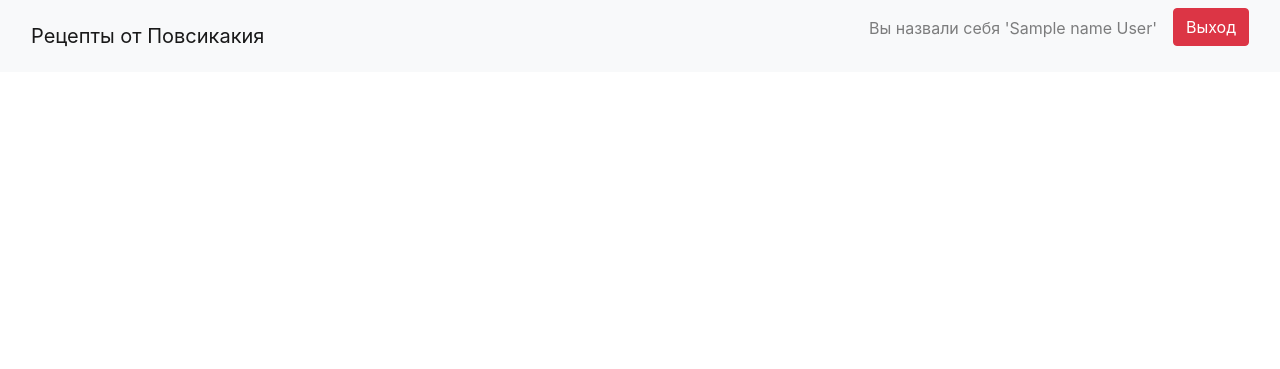
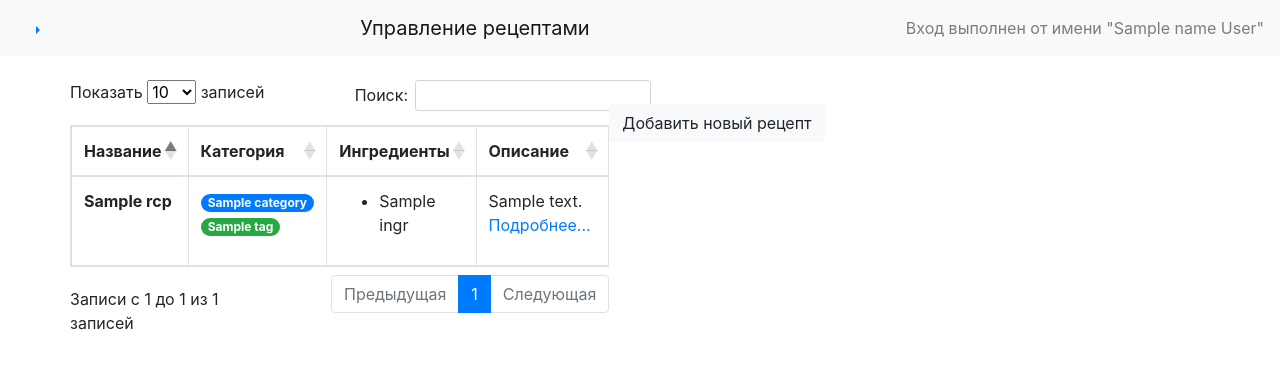
Before and after one commit to orangefrg/cookbook, a Django app: template templates/recipes.html in a window 1280 px wide. Shown: the top 369 px of the page. Run offline with Django 3.2, Linux system fonts and the light colour scheme; the template is opened without the code that fills it: most values are stand-ins (such as "Sample title", 1, 10 or a date in 2020); some libraries are stand-ins or nearby versions.

Commit message:
Recipes page table view and placeholder for form

```diff
--- /dev/null
+++ b/templates/elements/common_header.html
@@ -0,0 +1,10 @@
+<head>
+    <!-- Required meta tags -->
+    <meta charset="utf-8">
+    <meta name="viewport" content="width=device-width, initial-scale=1, shrink-to-fit=no">
+
+    <!-- Bootstrap CSS -->
+    <link rel="stylesheet" href="https://maxcdn.bootstrapcdn.com/bootstrap/4.0.0/css/bootstrap.min.css" integrity="sha384-Gn5384xqQ1aoWXA+058RXPxPg6fy4IWvTNh0E263XmFcJlSAwiGgFAW/dAiS6JXm" crossorigin="anonymous">
+    <link rel="stylesheet" href="https://cdn.datatables.net/1.10.16/css/dataTables.bootstrap4.min.css"/>
+    <link href="/static/css/open-iconic-bootstrap.css" rel="stylesheet">
+</head>
--- /dev/null
+++ b/templates/elements/common_scripts.html
@@ -0,0 +1,38 @@
+<!-- Optional JavaScript -->
+<!-- jQuery first, then Popper.js, then Bootstrap JS -->
+<script src="https://code.jquery.com/jquery-3.2.1.slim.min.js" integrity="sha384-KJ3o2DKtIkvYIK3UENzmM7KCkRr/rE9/Qpg6aAZGJwFDMVNA/GpGFF93hXpG5KkN" crossorigin="anonymous"></script>
+<script src="https://cdnjs.cloudflare.com/ajax/libs/popper.js/1.12.9/umd/popper.min.js" integrity="sha384-ApNbgh9B+Y1QKtv3Rn7W3mgPxhU9K/ScQsAP7hUibX39j7fakFPskvXusvfa0b4Q" crossorigin="anonymous"></script>
+<script src="https://maxcdn.bootstrapcdn.com/bootstrap/4.0.0/js/bootstrap.min.js" integrity="sha384-JZR6Spejh4U02d8jOt6vLEHfe/JQGiRRSQQxSfFWpi1MquVdAyjUar5+76PVCmYl" crossorigin="anonymous"></script>
+<script src="https://cdn.datatables.net/1.10.16/js/jquery.dataTables.min.js" crossorigin="anonymous"></script>
+{% if need_tables %}
+<script src="https://cdn.datatables.net/1.10.16/js/dataTables.bootstrap4.min.js" crossorigin="anonymous"></script>
+<script>
+    $(document).ready(function() {
+        $('#main-table').DataTable(
+        {
+            language: {
+            "processing": "Подождите...",
+            "search": "Поиск:",
+            "lengthMenu": "Показать _MENU_ записей",
+            "info": "Записи с _START_ до _END_ из _TOTAL_ записей",
+            "infoEmpty": "Записи с 0 до 0 из 0 записей",
+            "infoFiltered": "(отфильтровано из _MAX_ записей)",
+            "infoPostFix": "",
+            "loadingRecords": "Загрузка записей...",
+            "zeroRecords": "Записи отсутствуют.",
+            "emptyTable": "В таблице отсутствуют данные",
+            "paginate": {
+                "first": "Первая",
+                "previous": "Предыдущая",
+                "next": "Следующая",
+                "last": "Последняя"
+            },
+            "aria": {
+                "sortAscending": ": активировать для сортировки столбца по возрастанию",
+                "sortDescending": ": активировать для сортировки столбца по убыванию"
+            }
+            }
+        });
+    } );
+</script>
+{% endif %}
--- /dev/null
+++ b/templates/elements/nav_panel.html
@@ -0,0 +1,25 @@
+<nav class="navbar sticky-top navbar-light bg-light">
+    <div class="btn-group dropright">
+        <a class="nav-link dropdown-toggle" href="#" id="navbarDropdown" role="button" data-toggle="dropdown" aria-haspopup="true" aria-expanded="false">
+            <span class="oi oi-menu"></span>
+        </a>
+        <div class="dropdown-menu" aria-labelledby="navbarDropdown">
+            <a class="dropdown-item" href="/cookbook/generate">Подбор рецептов</a>
+            <div class="dropdown-divider"></div>
+            <h6 class="dropdown-header">Управление</h6>
+            <div class="dropdown-divider"></div>
+            <a class="dropdown-item" href="/cookbook/recipes">Рецепты</a>
+            <a class="dropdown-item" href="/cookbook/i_types">Типы ингредиентов</a>
+            <a class="dropdown-item" href="/cookbook/ingredients">Ингредиенты</a>
+            <div class="dropdown-divider"></div>
+            <h6 class="dropdown-header">Настройки</h6>
+            <div class="dropdown-divider"></div>
+            <a class="dropdown-item" href="/cookbook/settings">Генерация</a>
+            <a class="dropdown-item" href="/cookbook/logout">Сменить пользователя</a>
+        </div>
+    </div>
+    <div class="navbar-header">
+        <span class="navbar-brand">Управление рецептами</span>
+    </div>
+    <span class="navbar-text">Вход выполнен от имени "{{name}} {{lastname}}"</span>
+</nav>
--- a/templates/elements/user_panel.html
+++ /dev/null
@@ -1,11 +0,0 @@
-<nav class="navbar fixed-top navbar-light bg-light">
-        <div class="container-fluid">
-          <div class="navbar-header">
-            <a class="navbar-brand" href="/cookbook/recipes">Рецепты от Повсикакия</a>
-          </div>
-          <ul class="nav navbar-right list-inline">
-            <li class="active"><p class="navbar-text mr-3">Вы назвали себя '{{name}} {{lastname}}'</a></li>
-            <li class="list-inline-item"><a class="btn btn-danger navbar-btn" href="/cookbook/logout">Выход</a></li>
-          </ul>
-        </div>
-      </nav>
--- a/templates/login.html
+++ b/templates/login.html
@@ -1,7 +1,7 @@
 <!doctype html>
 <html lang="en">
   <head>
-    <title>Рецепты от Повсикакия - вход</title>
+    <title>Рецепты от Павсикакия - вход</title>
 
     <meta charset="utf-8">
     <meta name="viewport" content="width=device-width, initial-scale=1, shrink-to-fit=no">
@@ -17,7 +17,7 @@
     <div class="container">
       <div class="row justify-content-md-center">
         <div class="col-sm-12 align-self-center">
-          <h1 class="text-center">Рецепты от Повсикакия - вход</h1>
+          <h1 class="text-center">Рецепты от Павсикакия - вход</h1>
         </div>
       </div>
       <div class="row justify-content-md-center">
--- a/templates/recipes.html
+++ b/templates/recipes.html
@@ -1,26 +1,67 @@
 <!doctype html>
 <html lang="en">
-    <head>
-        <!-- Required meta tags -->
-        <meta charset="utf-8">
-        <meta name="viewport" content="width=device-width, initial-scale=1, shrink-to-fit=no">
+{% include "elements/common_header.html" %}
+<body>
+    {% include "elements/common_scripts.html" with need_tables=True %}
+    <!-- Page here -->
+    {% include "elements/nav_panel.html" %}
+    <div class="container">
+        <div class="row mt-4">
+            <div class "col-12">
+                <table class="table table-bordered table-hover" id="main-table">
+                    <thead>
+                        <tr>
+                            <th scope="col" width="15%">Название</th>
+                            <th scope="col" width="15%">Категория</th>
+                            <th scope="col" width="20%">Ингредиенты</th>
+                            <th scope="col" width="50%">Описание</th>
+                        </tr>
+                    </thead>
+                    <tbody>
+                        {% for rcp in recipes %}
+                        <tr>
+                            <th scope="row">{{ rcp.name }}</th>
+                            <td>
+                                <span class="badge badge-pill badge-primary">{{ rcp.category }}</span>
+                                <br/>
+                                {% for t in rcp.tags %}
+                                    <span class="badge badge-pill badge-success">{{ t }}</span>
+                                {% endfor %}
+                            </td>
+                            <td>
+                                <ul class="list">
+                                {% for ingr in rcp.ingredients %}
+                                    <li>{{ ingr }}</li>
+                                {% endfor %}
+                                </ul>
+                            </td>
+                            <td>
+                                <span class="">{{rcp.description}}</span>
+                                <br/>
+                                <a href="{{ rcp.url }}">Подробнее...</a>
+                            </td>
+                        </tr>
+                        {% endfor %}
+                    </tbody>
+                </table>
+            </div>
 
-        <!-- Bootstrap CSS -->
-        <link rel="stylesheet" href="https://maxcdn.bootstrapcdn.com/bootstrap/4.0.0/css/bootstrap.min.css" integrity="sha384-Gn5384xqQ1aoWXA+058RXPxPg6fy4IWvTNh0E263XmFcJlSAwiGgFAW/dAiS6JXm" crossorigin="anonymous">
+            <div class="row mt-4">
+                <div class="col-sm-12">
+                    <button class="btn btn-light" type="button" data-toggle="collapse" data-target="#collapseNew" aria-expanded="false" aria-controls="collapseNew">
+                        Добавить новый рецепт
+                    </button>
+                </div>
+                <div class="col-sm-12">
+                    <div class="collapse" id="collapseNew">
+                        <div class="card card-body">
+                            Да, было бы круто
+                        </div>
+                    </div>
+                </div>
+            </div>
 
-    </head>
-<body>
-
-    <!-- Optional JavaScript -->
-    <!-- jQuery first, then Popper.js, then Bootstrap JS -->
-    <script src="https://code.jquery.com/jquery-3.2.1.slim.min.js" integrity="sha384-KJ3o2DKtIkvYIK3UENzmM7KCkRr/rE9/Qpg6aAZGJwFDMVNA/GpGFF93hXpG5KkN" crossorigin="anonymous"></script>
-    <script src="https://cdnjs.cloudflare.com/ajax/libs/popper.js/1.12.9/umd/popper.min.js" integrity="sha384-ApNbgh9B+Y1QKtv3Rn7W3mgPxhU9K/ScQsAP7hUibX39j7fakFPskvXusvfa0b4Q" crossorigin="anonymous"></script>
-    <script src="https://maxcdn.bootstrapcdn.com/bootstrap/4.0.0/js/bootstrap.min.js" integrity="sha384-JZR6Spejh4U02d8jOt6vLEHfe/JQGiRRSQQxSfFWpi1MquVdAyjUar5+76PVCmYl" crossorigin="anonymous"></script>
-
-    <!-- Page here -->
-    {% include "elements/user_panel.html" %}
-    <div class="container">
-        Hello world
+        </div>
     </div>
 
 </body>
--- a/views.py
+++ b/views.py
@@ -5,6 +5,7 @@ from django.contrib.auth import authenticate, login, logout
 from django.contrib.auth.decorators import login_required
 from django.shortcuts import redirect
 from django.template import loader
+from .workers import recipes_as_tables
 
 
 # Create your views here.
@@ -40,5 +41,5 @@ def log_out(request):
 @login_required(login_url=LOGIN_PAGE)
 def recipes(request):
     template = loader.get_template('recipes.html')
-    context = {'name': request.user.first_name, 'lastname': request.user.last_name}
+    context = {'name': request.user.first_name, 'lastname': request.user.last_name, 'recipes': recipes_as_tables()}
     return HttpResponse(template.render(context, request))
```
Also changed, not shown: workers.py (+24 -0 lines).
